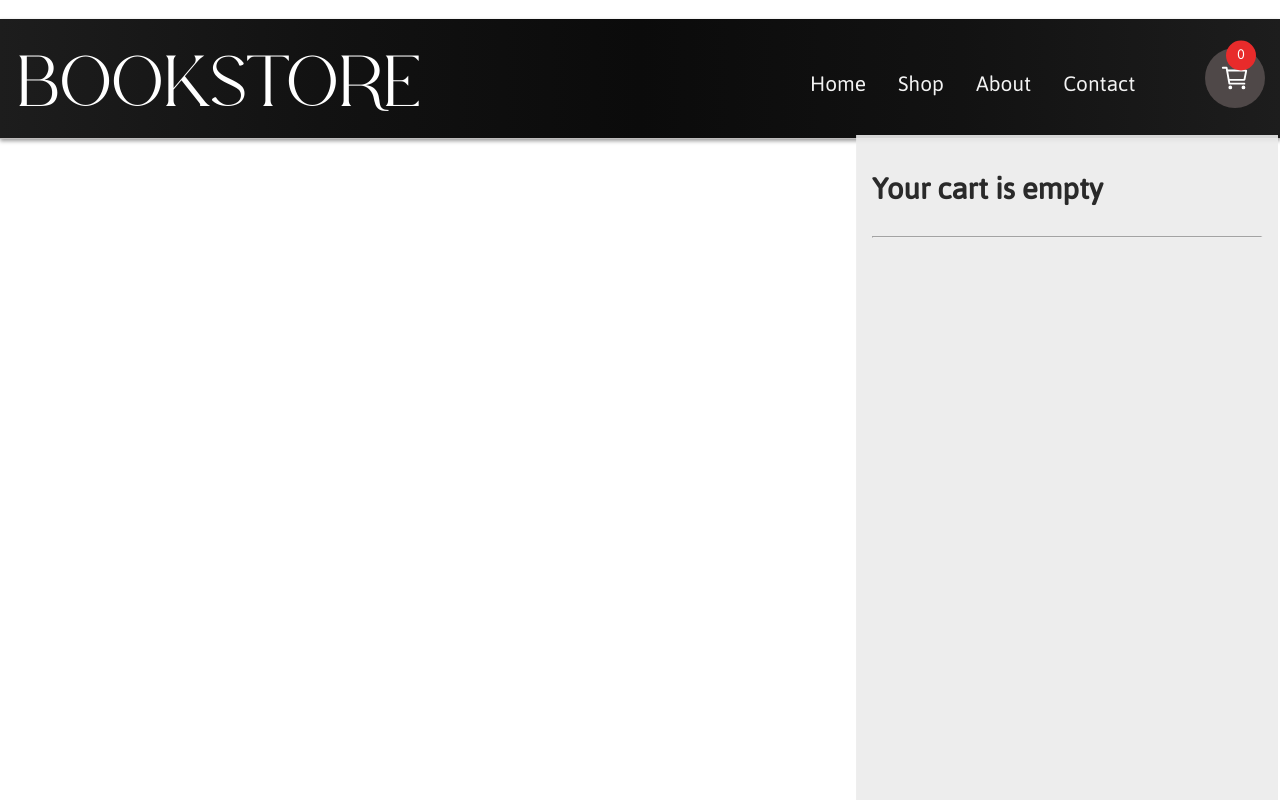
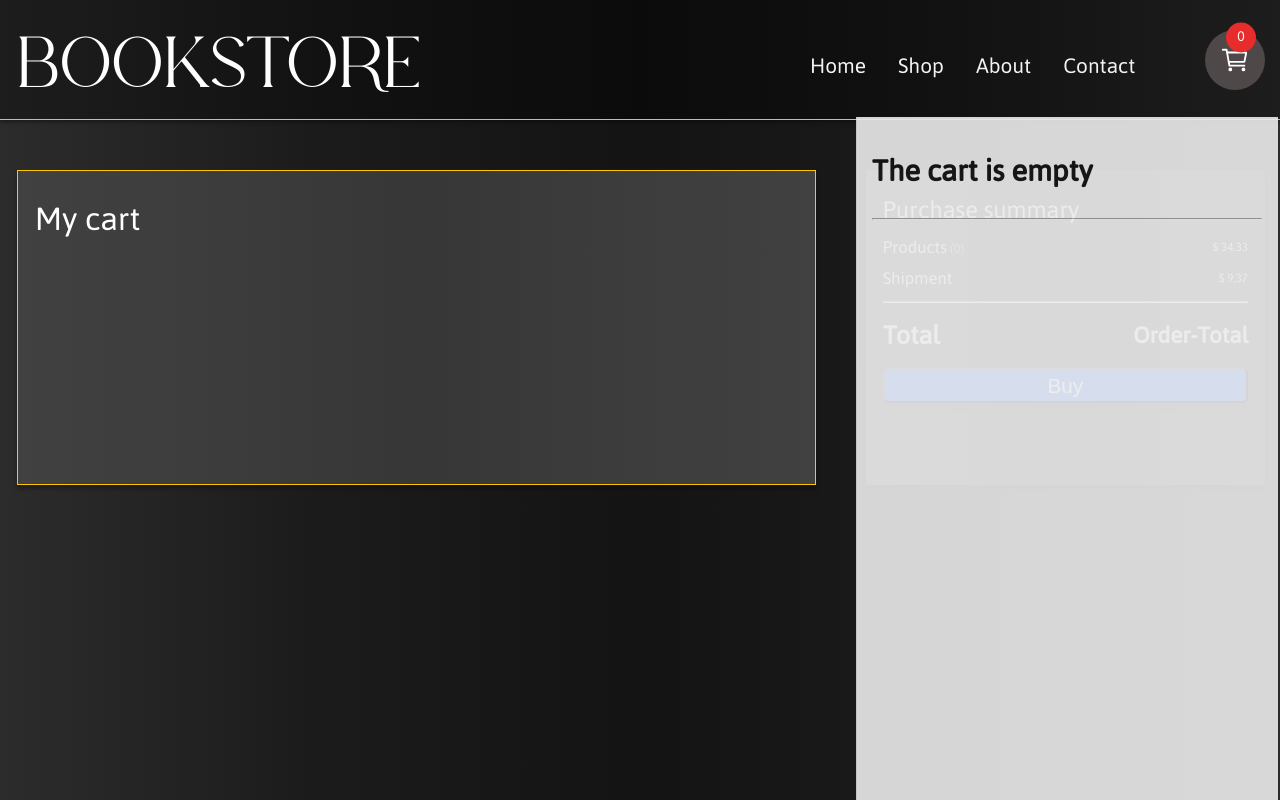
Before and after one commit to alefgomes0/Shopping-Cart, a React (Create React App) app: page /order-finish in a window 1280 px wide. Before the commit this address had no page. Built offline with nearby package versions, Linux system fonts and the light colour scheme.

Commit message:
Begin to implement OrderFinish page

```diff
--- a/src/App.css
+++ b/src/App.css
@@ -14,11 +14,10 @@
   font-style: normal;
 }
 
-
 @font-face {
-  font-family: 'Edensor';
-  src: url('./assets/fonts/edensor-free-webfont.woff2') format('woff2'),
-       url('./assets/fonts/edensor-free-webfont.woff') format('woff');
+  font-family: "Edensor";
+  src: url("./assets/fonts/edensor-free-webfont.woff2") format("woff2"),
+    url("./assets/fonts/edensor-free-webfont.woff") format("woff");
   font-weight: normal;
   font-style: normal;
 }
@@ -31,7 +30,7 @@
 
 body {
   grid-template-rows: 120px 1fr;
-  font-family: "Jaldi", 'Segoe UI', Tahoma, Geneva, Verdana, sans-serif;
+  font-family: "Jaldi", "Segoe UI", Tahoma, Geneva, Verdana, sans-serif;
   margin: 0;
   padding: 0;
 }
@@ -177,7 +176,17 @@ div > .cart-items {
   padding-bottom: 20px;
 }
 
-.finish-order {
+.cart-items > a {
+  text-decoration: none;
+}
+
+.cart-items > a > button {
+  color: unset;
+  background: unset;
+  background-color: unset;
+}
+
+.cart-items > a > .finish-order {
   display: flex;
   gap: 10px;
   width: 100%;
@@ -186,7 +195,6 @@ div > .cart-items {
   text-align: center;
   align-items: center;
   justify-content: center;
-  margin-top: 5px;
   font-size: 18px;
   text-align: center;
   margin: 0;
@@ -869,7 +877,6 @@ a > button:hover {
   border-bottom: 1px solid #bdbbbb;
 }
 
-
 .m-header > a > h1 {
   font-family: "Edensor";
   color: #fff;
@@ -974,6 +981,123 @@ a > button:hover {
 .hide {
   animation: dropdown-hide 0.2s ease-in-out;
   transform: translateX(-120%);
+}
+
+.order-finish {
+  display: grid;
+  grid-template-rows: 120px 1fr;
+  grid-template-columns: 8fr 4fr;
+  height: 100svh;
+  overflow: auto;
+  background: rgb(44, 44, 44);
+  background: linear-gradient(
+    270deg,
+    rgba(44, 44, 44, 1) 0%,
+    rgba(27, 27, 27, 1) 25%,
+    rgba(20, 20, 20, 1) 50%,
+    rgba(27, 27, 27, 1) 75%,
+    rgba(44, 44, 44, 1) 100%
+  );
+  color: #f3f3f3;
+  padding: 0 15px 0 17px;
+  gap: 50px;
+}
+
+.cart-full-view {
+  display: -ms-inline-grid;
+  grid-column: 1 / 2;
+  grid-row: 2 / 3;
+  border: 1px solid #ffc600;
+  width: 100%;
+  height: 50%;
+  background: rgb(65, 65, 65);
+  background: linear-gradient(
+    90deg,
+    rgba(65, 65, 65, 1) 0%,
+    rgba(55, 55, 55, 1) 50%,
+    rgba(65, 65, 65, 1) 100%
+  );
+  box-shadow: 0 4px 4px rgba(0, 0, 0, 0.3);
+  padding: 17px;
+}
+
+.cart-full-view > h2 {
+  margin: 0;
+  padding: 0;
+  font-size: 2.3rem;
+  font-weight: 500;
+  color: #fff;
+}
+
+.purchase-summary {
+  display: -ms-inline-grid;
+  grid-row: 2 / 3;
+  grid-column: 2 / 3;
+  background: rgb(65, 65, 65);
+  background: linear-gradient(
+    90deg,
+    rgba(65, 65, 65, 1) 0%,
+    rgba(55, 55, 55, 1) 50%,
+    rgba(65, 65, 65, 1) 100%
+  );
+  height: 50%;
+  padding: 17px;
+  box-shadow: 0 4px 4px rgba(0, 0, 0, 0.3);
+}
+
+.purchase-summary > h3 {
+  margin: 0;
+  padding: 0;
+  font-weight: 500;
+  font-size: 1.7rem;
+}
+
+.purchase-summary-items {
+  display: flex;
+  justify-content: space-between;
+  align-items: center;
+}
+
+.purchase-summary-items > * {
+  margin: 0;
+  padding: 0;
+  font-weight: 400;
+}
+
+.purchase-summary-items > h4 {
+  font-size: 1.2rem;
+}
+
+.purchase-summary-items > h4 > span {
+  font-size: 0.9rem;
+  opacity: 0.6;
+}
+
+.purchase-summary-items.order-total > h3 {
+  font-size: 1.8rem;
+  font-weight: 600;
+}
+
+.purchase-summary-items.order-total > h4 {
+  font-size: 1.6rem;
+  font-weight: 600;
+}
+
+.purchase-summary > button {
+  width: 100%;
+  height: 35px;
+  border-radius: 6px;
+  box-shadow: 0 4px 4px 0 rgba(0, 0, 0, 0.2);
+  margin-top: 10px;
+  cursor: pointer;
+  background-color: #1862f4;
+  color: #fff;
+  font-size: 1.3rem;
+  font-weight: 500;
+}
+
+.purchase-summary > button:hover {
+  box-shadow: 0 4px 4px 0 rgba(0, 0, 0, 0.2) inset;
 }
 
 .m-book-detail > img {
@@ -1196,7 +1320,6 @@ a > button:hover {
     height: 20px;
   }
 
-
   div > .cart-items {
     width: 75vw;
   }
--- a/src/App.tsx
+++ b/src/App.tsx
@@ -9,6 +9,7 @@ import { ContactContent } from "./components/ContactContent/ContactContent";
 import "./App.css";
 import { BookDetails } from "./components/ShopContent/BookDetails/BookDetails";
 import { ShoppingCartProvider } from "./components/context/CartContext";
+import { OrderFinish } from "./pages/OrderFinish/OrderFinish";
 
 
 export const App = () => {
@@ -36,6 +37,7 @@ export const App = () => {
           <Route path="/" element={<HomeContent />} />
           <Route path="shop" element={<ShopContent />} />
           <Route path="shop/:bookId" element={<BookDetails isDesktop={isDesktop}/>} />
+          <Route path="order-finish" element={<OrderFinish />} />
           <Route path="about" element={<AboutContent />} />
           <Route path="contact" element={<ContactContent />} />
           <Route path="*" element={<NoMatch />} />
--- a/src/components/ShopCart/ShopCart.tsx
+++ b/src/components/ShopCart/ShopCart.tsx
@@ -1,6 +1,8 @@
 import { useEffect, useRef, useState } from "react";
 import { useShoppingCart } from "../context/CartContext";
 import { ShopData } from "../../data/ShopData";
+import { Link } from "react-router-dom";
+
 
 export const ShopCart = () => {
   const {
@@ -90,7 +92,7 @@ export const ShopCart = () => {
         />
       </svg>
       <div className={`cart-items ${showCart ? "show" : "not-show"}`}>
-        <h3>{cartQuantity ? "Your items" : "Your cart is empty"}</h3>
+        <h3>{cartQuantity ? "My items" : "The cart is empty"}</h3>
         {cartItems.map((item) => {
           const currentBook = ShopData.find((book) => book.id === item.id);
           if (currentBook === undefined) return -1;
@@ -103,7 +105,11 @@ export const ShopCart = () => {
               <div className="title-price">
                 <h4>{currentBook.title}</h4>
                 <h6>$ {item.quantity * currentBook.price}</h6>
-                {<p style={{display: "none"}}>{total += item.quantity * currentBook.price}</p>}
+                {
+                  <p style={{ display: "none" }}>
+                    {(total += item.quantity * currentBook.price)}
+                  </p>
+                }
               </div>
               <div className="cart-stepper">
                 <button onClick={() => decreaseCartQuantity(item.id)}>-</button>
@@ -115,21 +121,22 @@ export const ShopCart = () => {
         })}
         <hr />
         {cartQuantity ? (
+          <>
             <h4 className="total">{`Total: $${total}`}</h4>
-        ) : (
-          <></>
-        )}
-        {cartQuantity ? (
+            <Link to="order-finish">
               <button
                 onMouseEnter={handleMouseEnter}
                 onMouseLeave={handleMouseLeave}
                 className="finish-order"
+                onClick={() => displayCart()}
               >
                 Finish Order
                 <span className={isHovered ? "hovered" : "not-hovered"}>
                   &#x27A4;
                 </span>
               </button>
+            </Link>
+          </>
         ) : (
           <></>
         )}
--- /dev/null
+++ b/src/pages/OrderFinish/OrderFinish.tsx
@@ -0,0 +1,27 @@
+import { useShoppingCart } from "../../components/context/CartContext"
+
+export const OrderFinish = () => {
+  const { cartQuantity } = useShoppingCart();
+
+  return (
+    <div className="order-finish">
+      <div className="cart-full-view">
+        <h2>My cart</h2>
+      </div>
+      <div className="purchase-summary">
+        <h3>Purchase summary</h3>
+        <div className="purchase-summary-items">
+          <h4>Products<span> ({cartQuantity})</span></h4><h5>$ 34.33</h5>
+        </div>
+        <div className="purchase-summary-items">
+          <h4>Shipment</h4><h5>$ 9,37</h5>
+        </div>
+        <hr />
+        <div className="purchase-summary-items order-total">
+          <h3>Total</h3><h4>Order-Total</h4>
+        </div>
+        <button>Buy</button>
+      </div>
+    </div>
+  )
+}
```
Lines whose indentation alone changed are shown as unchanged.
